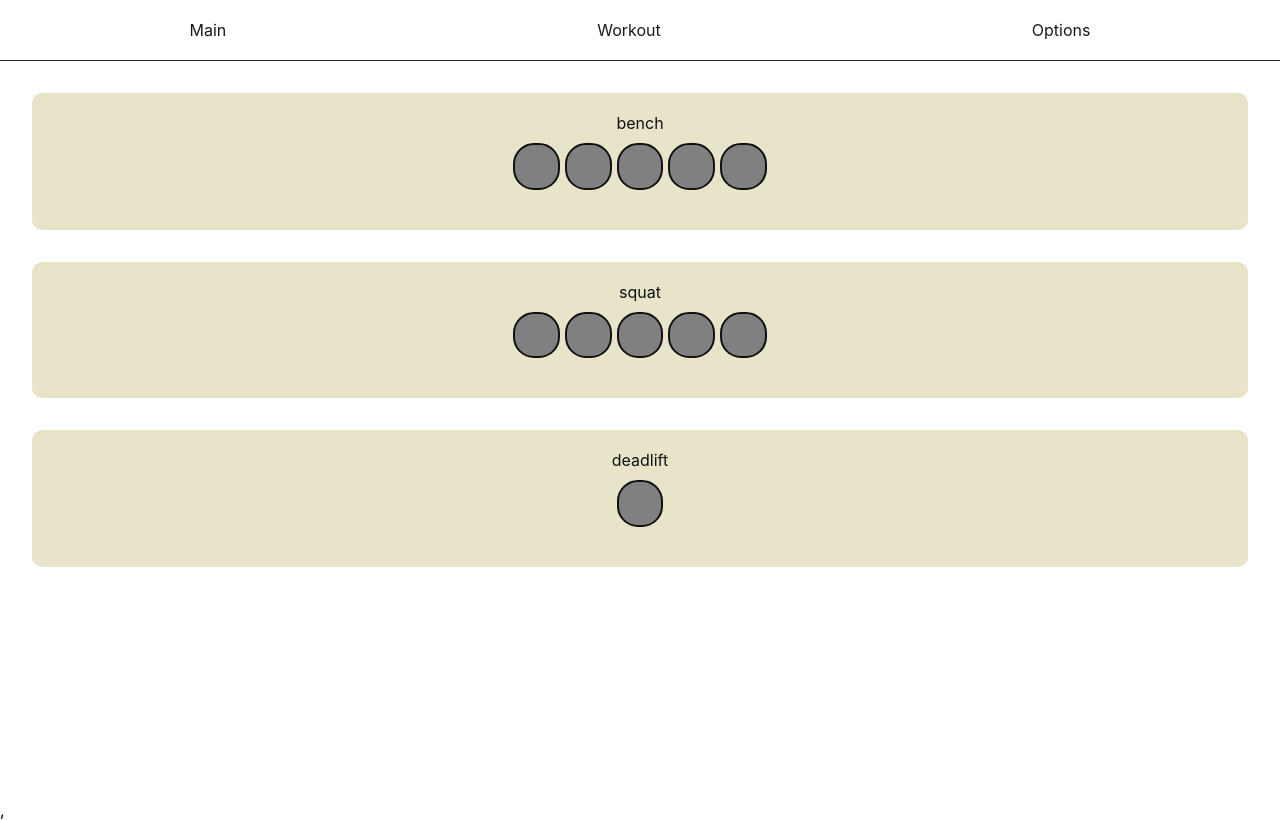
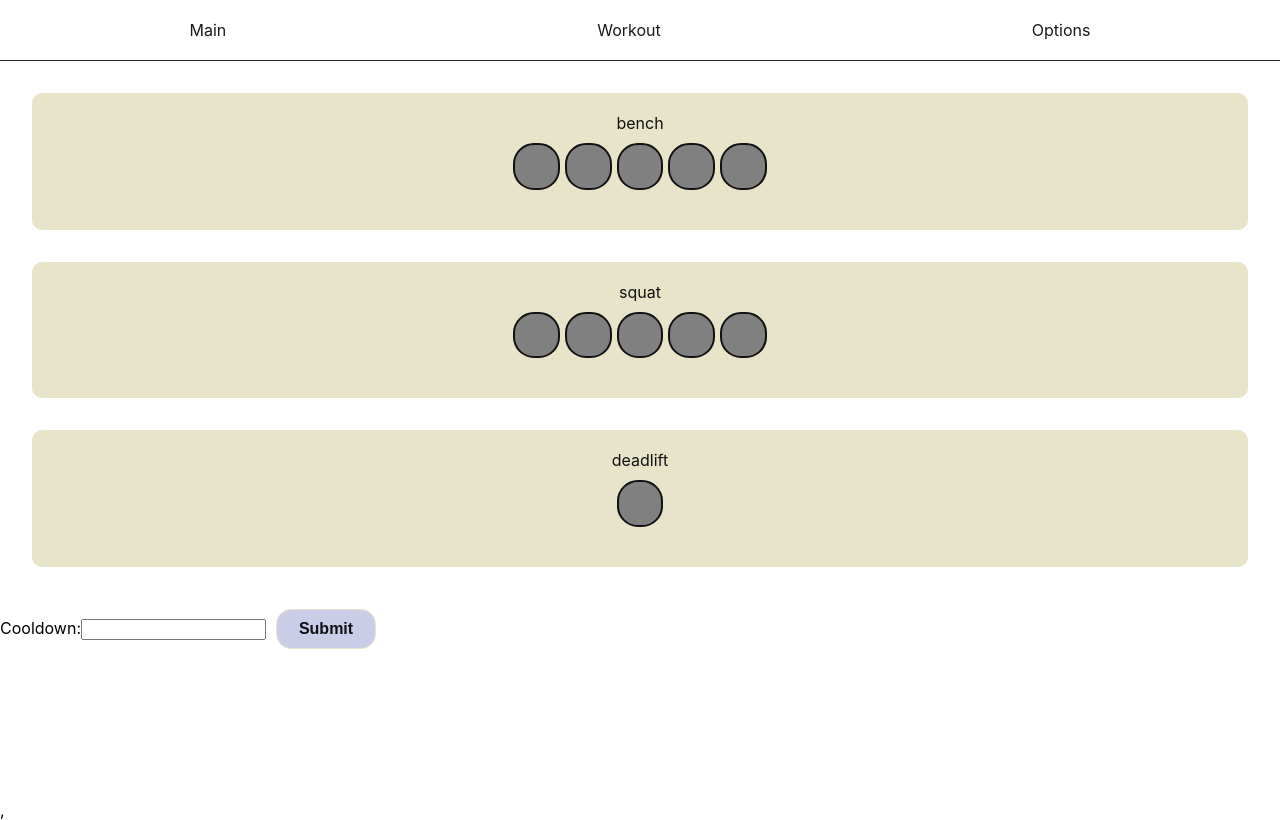
Before and after one commit to Sebosun/workout-app, a React (Create React App) app: page / in a window 1280 px wide. Built offline with nearby package versions, Linux system fonts and the light colour scheme.

Commit message:
custom cooldown time in settings

```diff
--- a/src/App.js
+++ b/src/App.js
@@ -1,5 +1,6 @@
 import "./App.css";
 import WorkoutPage from "./components/pages/WorkoutPage";
+import Settings from "../src/components/pages/Settings";
 import Header from "./components/ui/Header";
 
 function App() {
@@ -7,6 +8,7 @@ function App() {
     <div className="app">
       <Header />
       <WorkoutPage />
+      <Settings />
     </div>
   );
 }
--- /dev/null
+++ b/src/components/forms/CooldownForm.js
@@ -0,0 +1,35 @@
+import { useState } from "react";
+import Button from "../ui/Button";
+import { useDispatch } from "react-redux";
+import { settingsActions } from "../../store/settings-slice";
+
+const CooldownForm = (props) => {
+  const [cooldown, setCooldown] = useState();
+
+  const dispatch = useDispatch();
+  const submitHandler = (e) => {
+    e.preventDefault();
+    dispatch(settingsActions.changeCooldown(cooldown));
+  };
+
+  const cooldownHandler = (e) => {
+    setCooldown(e.target.value);
+  };
+
+  return (
+    <form onSubmit={submitHandler}>
+      <label htmlFor="cooldown">
+        Cooldown:
+        <input
+          value={cooldown}
+          onChange={cooldownHandler}
+          type="number"
+          name="cooldown"
+        />
+      </label>
+      <Button>Submit</Button>
+    </form>
+  );
+};
+
+export default CooldownForm;
--- /dev/null
+++ b/src/components/pages/Settings.js
@@ -0,0 +1,12 @@
+import React from "react";
+import CooldownForm from "../forms/CooldownForm";
+
+const Settings = (props) => {
+  return (
+    <div>
+      <CooldownForm />
+    </div>
+  );
+};
+
+export default Settings;
--- /dev/null
+++ b/src/components/ui/Button.js
@@ -0,0 +1,15 @@
+import React from "react";
+import classes from "./Button.module.css";
+
+const Button = (props) => {
+  return (
+    <button
+      onClick={props.onClick}
+      className={`${props.className} ${classes.button}`}
+    >
+      {props.children}
+    </button>
+  );
+};
+
+export default Button;
--- /dev/null
+++ b/src/components/ui/Button.module.css
@@ -0,0 +1,13 @@
+.button {
+  font-size: 1em;
+  font-weight: bold;
+  color: var(--text-color);
+  width: 100px;
+  height: 40px;
+  padding: 10px;
+  margin: 10px;
+  border: 0.5px solid var(--secondary-color);
+  border-radius: 15px;
+
+  background-color: var(--tetriary-color);
+}
--- a/src/components/workout/Workout.js
+++ b/src/components/workout/Workout.js
@@ -9,9 +9,10 @@ const Workout = (props) => {
   const dispatch = useDispatch();
 
   const cooldown = useSelector((state) => state.settings.cooldown);
+
   const [rest, setRest] = useState(false);
-  const [timer, setTimer] = useState(30);
-  //TODO for later - generate as many "places" as the highest set exercise
+  const [timer, setTimer] = useState(cooldown);
+  //TODO for later - generate as many "places" as the highest set exercise - maybe max 5 ?
   // but make those other extra exercises disabled and unintarractible
 
   const disableRest = () => {
--- a/src/store/settings-slice.js
+++ b/src/store/settings-slice.js
@@ -4,7 +4,7 @@ const settingsSlice = createSlice({
   name: "settings",
   initialState: {
     theme: "light",
-    cooldown: 30,
+    cooldown: 50,
   },
   reducers: {
     changeCooldown(state, action) {
```
